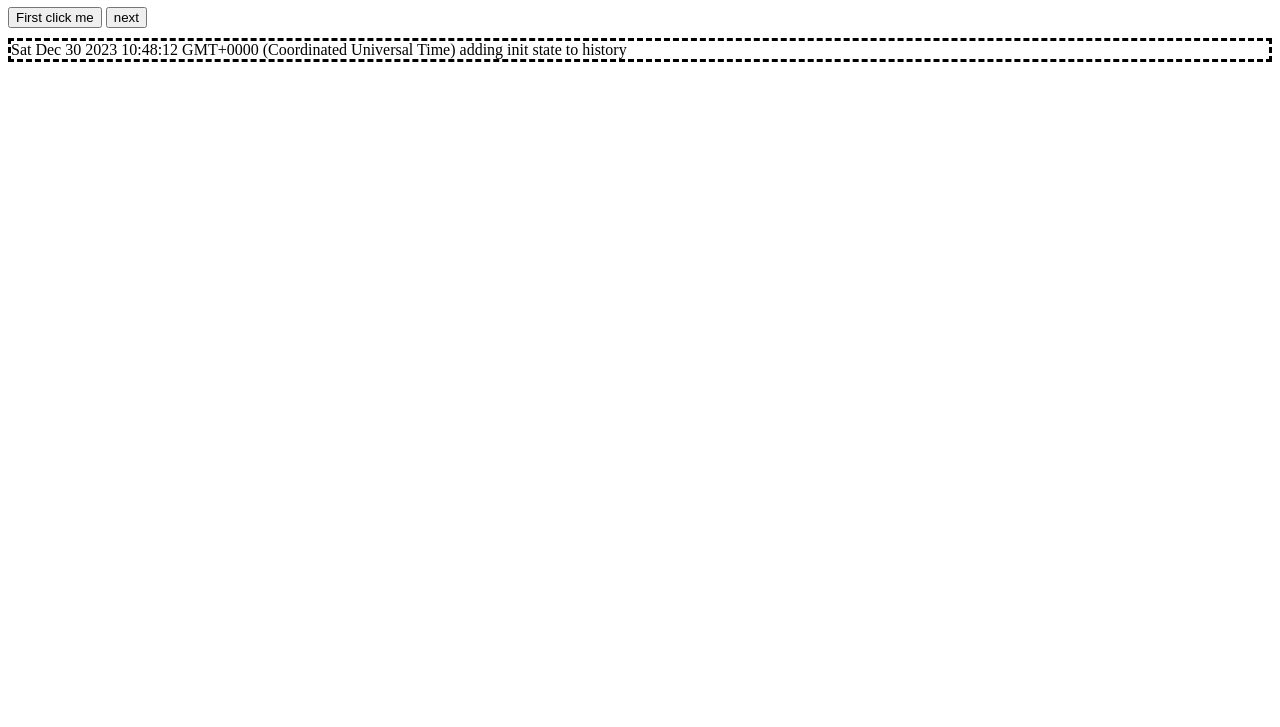
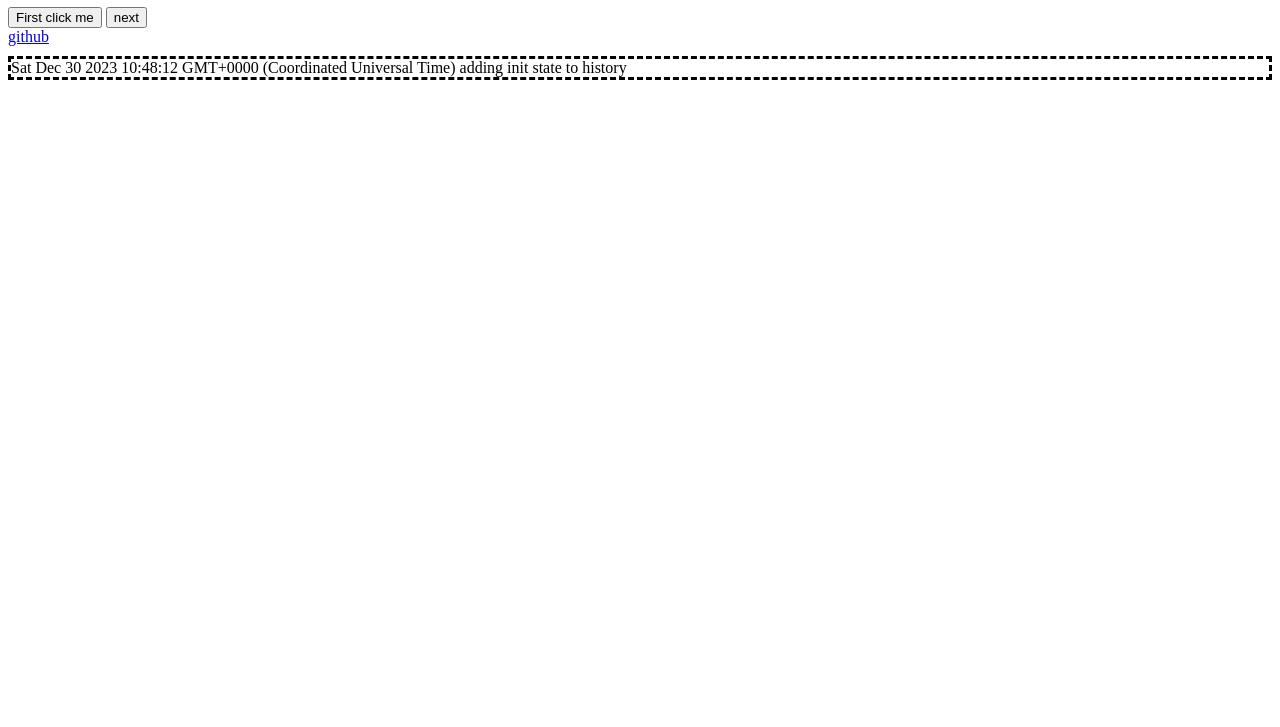
Before and after one commit to behnejad/pwa, a plain HTML site: page index.html in a window 1280 px wide. Shown: the part 73-800 px from the top of the page. Drawn offline with Linux system fonts and the light colour scheme.

Commit message:
Update index.html

```diff
--- a/index.html
+++ b/index.html
@@ -23,6 +23,8 @@
   <h1 id="titleName"></h1>
   <button onclick="firstClick()" id="btn2">First click me</button>
   <button onclick="setNextName()" id="btn">next</button>
+  <br/>
+  <a href="https://github.com/behnejad/pwa">github</a>
   <div id="logs" style="border-style: dashed; margin-top: 10px;"></div>
   <script>
 window.addEventListener('load', async () => {
```
